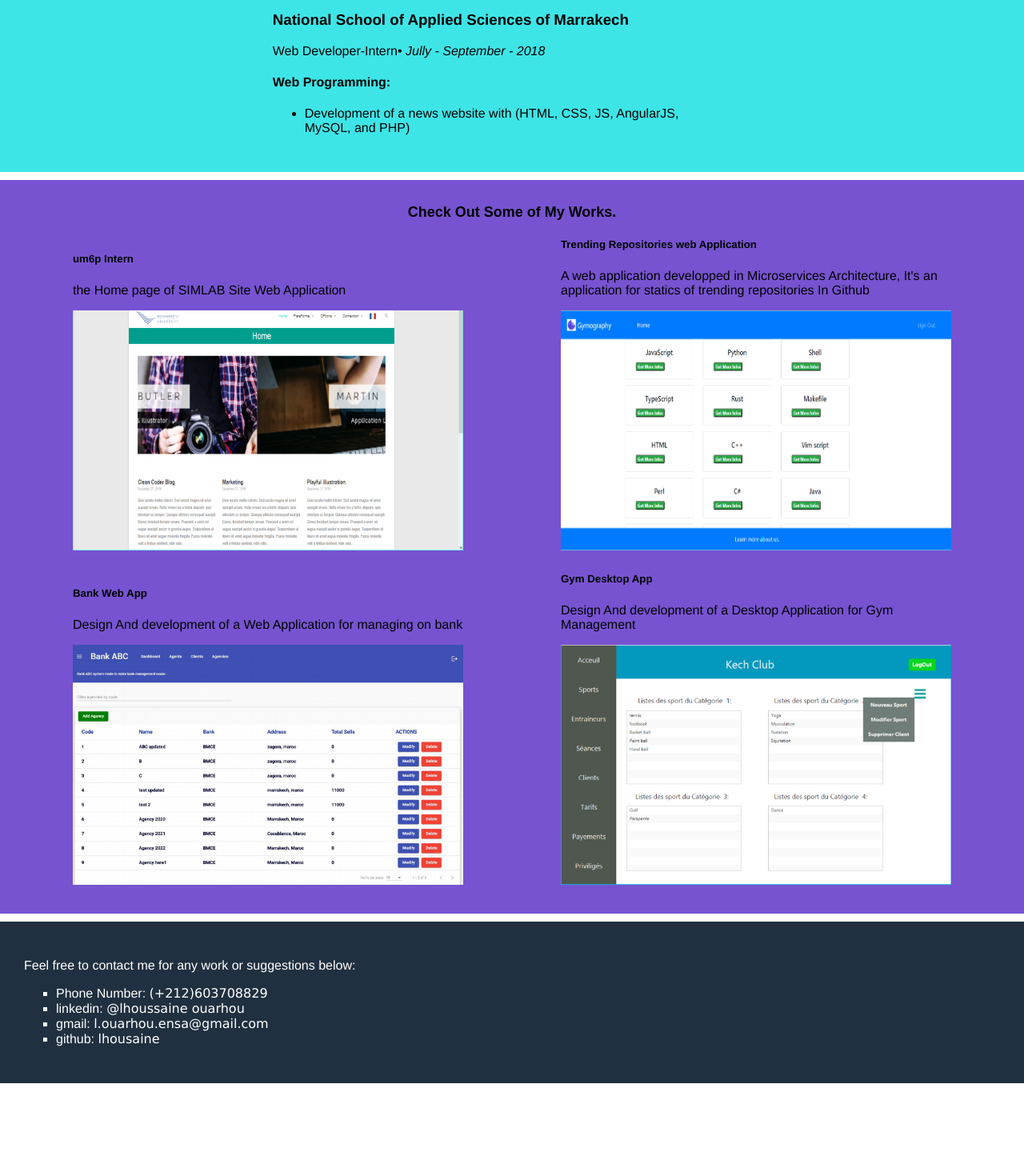
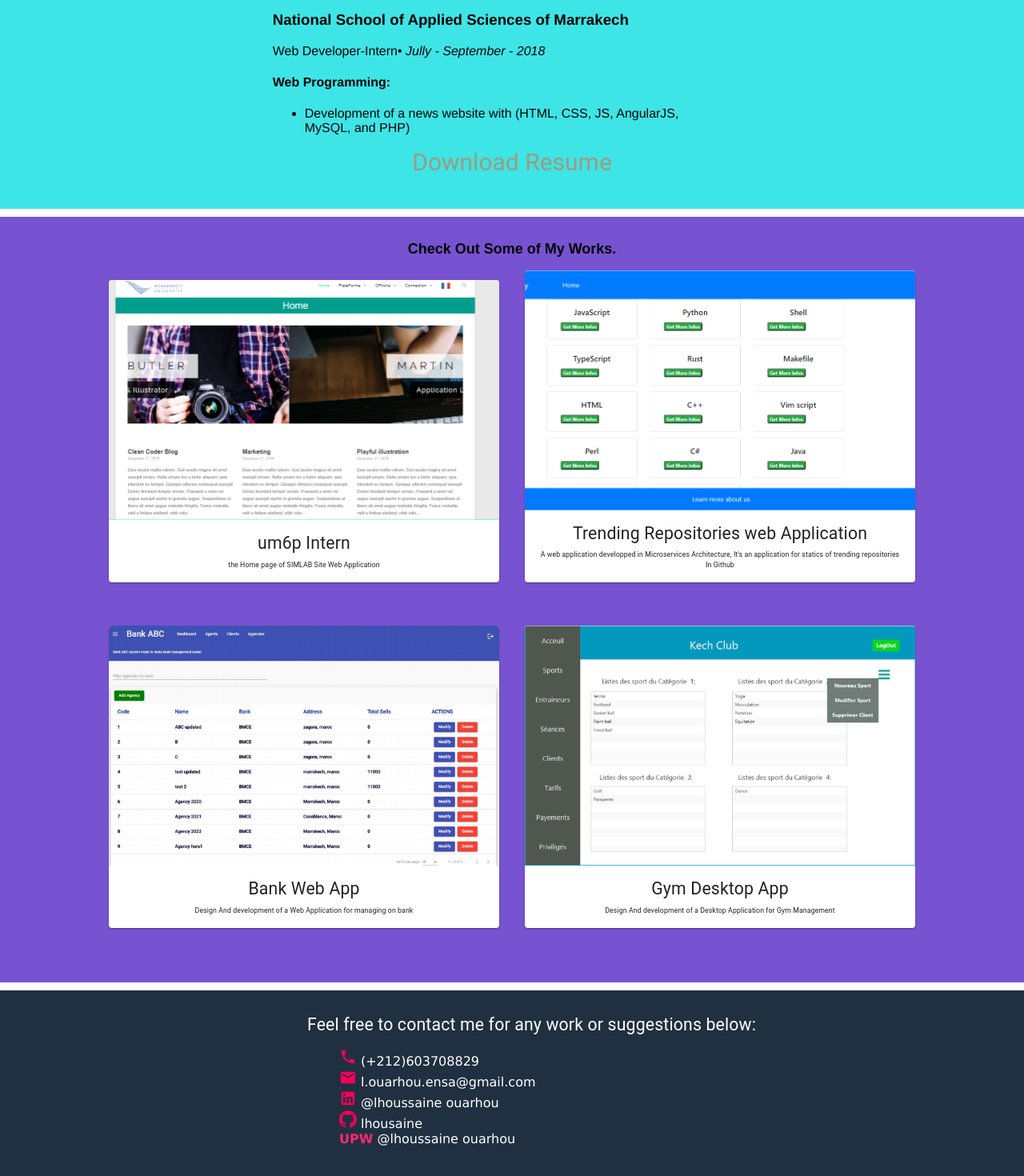
Before and after one commit to lhousaine/my_portfolio, a React (Create React App) app: page / in a window 1280 px wide. Shown: the part 1072-2542 px from the top of the page at 80% size. Before the commit the page ends 2426 px from the top, so only its background shows below. Built offline with nearby package versions, Linux system fonts and the light colour scheme.

Commit message:
refactor the project
create a version of my personnal web site by adding material UI

```diff
--- a/package.json
+++ b/package.json
@@ -4,6 +4,8 @@
   "private": true,
   "homepage": "http://lhousaine.github.io/my_portfolio",
   "dependencies": {
+    "@material-ui/core": "^4.11.0",
+    "@material-ui/icons": "^4.9.1",
     "cra-template": "1.0.3",
     "react": "^16.14.0",
     "react-dom": "^16.14.0",
--- a/public/index.html
+++ b/public/index.html
@@ -2,12 +2,12 @@
 <html lang="en">
   <head>
     <meta charset="utf-8" />
-    <link rel="icon" href="%PUBLIC_URL%/favicon.ico" />
+    <link rel="icon" href="%PUBLIC_URL%/imgs/profile.jpg" />
     <meta name="viewport" content="width=device-width, initial-scale=1" />
     <meta name="theme-color" content="#000000" />
     <meta
       name="description"
-      content="Web site created using create-react-app"
+      content="My personnal Web site presenting my achievements"
     />
     <link rel="apple-touch-icon" href="%PUBLIC_URL%/logo192.png" />
     <!--
@@ -24,7 +24,7 @@
       work correctly both with client-side routing and a non-root public URL.
       Learn how to configure a non-root public URL by running `npm run build`.
     -->
-    <title>React App</title>
+    <title>Portfolio OUARHOU Lhoussaine</title>
   </head>
   <body>
     <noscript>You need to enable JavaScript to run this app.</noscript>
--- a/src/App.js
+++ b/src/App.js
@@ -1,12 +1,10 @@
 import React, { Component } from 'react';
 import './App.css';
 import Header from './components/Header';
-import Presentation from './components/Presentation';
 import About from './components/About';
 import Resume from './components/Resume';
 import Portfolio from './components/Portfolio';
 import ContactMe from './components/ContactMe';
-import Footer from './components/Footer';
 import resumeData from './resumeData';
 
 class App extends Component {
--- a/src/components/ContactMe.js
+++ b/src/components/ContactMe.js
@@ -1,16 +1,39 @@
 import React, { Component } from 'react';
+import Typography from '@material-ui/core/Typography';
+import { makeStyles } from '@material-ui/core/styles';
+import LinkedInIcon from '@material-ui/icons/LinkedIn';
+import GitHubIcon from '@material-ui/icons/GitHub';
+import EmailIcon from '@material-ui/icons/Email';
+import PhoneIcon from '@material-ui/icons/Phone';
 
-export default class ContactMe extends Component {
-    render() {
-        let resumeData = this.props.resumeData;
+const useStyles = makeStyles({
+    root: {
+        width: '100%',
+        maxWidth: 1000,
+    },
+});
+
+export default function ContactMe(props) {
+    const classes = useStyles();
+
+    let resumeData = props.resumeData;
+    const contactIcon = (contactName) => {
+        switch (contactName) {
+
+            case "linkedIn": return <LinkedInIcon color="secondary" fontSize="large" />;
+            case "github": return <GitHubIcon color="secondary" fontSize="large" />;
+            case "gmail": return <EmailIcon color="secondary" fontSize="large" />;
+            case "phoneNumber": return <PhoneIcon color="secondary" fontSize="large" />;
+            case "upWork": return <h4 style={{display: 'inline', color: "#ff2873"}}>UPW</h4>;
+            default: return <h1> </h1>
+        }
+    }
     return (
         <section id="contact" className="contactMe">
-                <div className="row">
-                    <div>
-                        <p className="lead">
+            <div className={classes.root}>
+                <Typography variant="h4" gutterBottom>
                     Feel free to contact me for any work or suggestions below:
-                        </p>
-                    </div>
+                </Typography>
             </div>
             <div>
                 <aside>
@@ -19,8 +42,8 @@ export default class ContactMe extends Component {
                             resumeData.contacts && resumeData.contacts.map(item => {
                                 return (
                                     <li key={item.name}>
-                                            <span>{item.name}: </span>
                                         <a className="contact" href={item.url} target="">
+                                        <span>  {contactIcon(item.name)}   </span>
                                             <span>{item.userId}</span>
                                         </a>
                                     </li>
@@ -34,4 +57,3 @@ export default class ContactMe extends Component {
         </section>
     );
 }
-}
--- a/src/components/Header.js
+++ b/src/components/Header.js
@@ -1,15 +1,15 @@
-import React, { Component } from 'react';
+import React from 'react';
 
-export default class Header extends Component {
-    render() {
-        let resumeData = this.props.resumeData;
+export default function Header(props) {
+
+    let resumeData = props.resumeData;
     return (
         <React.Fragment>
             <header id="home">
                 <div className="header-links">
                     <ul className="links">
                         <li className="current">
-                                <a className="smoothscroll" href="#presentation">Home</a>
+                            <a className="smoothscroll" href="#">Home</a>
                         </li>
                         <li><a className="smoothscroll" href="#about">About</a></li>
                         <li><a className="smoothscroll" href="#resume">Resume</a></li>
@@ -22,4 +22,3 @@ export default class Header extends Component {
         </React.Fragment >
     );
 }
-}
--- a/src/components/Portfolio.js
+++ b/src/components/Portfolio.js
@@ -1,25 +1,57 @@
-import React, { Component } from 'react';
+import React from 'react';
+import { makeStyles } from '@material-ui/core/styles';
+import Box from '@material-ui/core/Box';
+import Card from '@material-ui/core/Card';
+import CardActionArea from '@material-ui/core/CardActionArea';
+import CardContent from '@material-ui/core/CardContent';
+import CardMedia from '@material-ui/core/CardMedia';
+import Typography from '@material-ui/core/Typography';
 
-export default class Porfolio extends Component {
-    render() {
-        let resumeData = this.props.resumeData;
+export default function Porfolio(props) {
+
+    const useStyles = makeStyles({
+        root: {
+            maxWidth: 500,
+            minWidth: 300,
+        },
+        media: {
+            height: 300,
+            minHeight:140,
+        },
+    });
+
+    const classes = useStyles();
+
+    let resumeData = props.resumeData;
+
     return (
         <section id="portfolio" className="portfolio">
             <div className="row">
                 <div className="title">Check Out Some of My Works.</div>
                 <div className="portfolio_works">
                     {
+
                         resumeData.portfolio && resumeData.portfolio.map((item) => {
                             return (
-                                    <div className="portfolio-work">
-                                        <div className="overlay">
-                                            <div className="portfolio-item-meta">
-                                                <h5>{item.name}</h5>
-                                                <p>{item.description}</p>
-                                            </div>
-                                        </div>
-                                        <img src={process.env.PUBLIC_URL + item.imgurl} className="work_img" />
-                                    </div>
+                                <Box m={1} p={1} className="portfolio-work">
+                                <Card className={classes.root}>
+                                    <CardActionArea>
+                                        <CardMedia
+                                            className={classes.media}
+                                            image={process.env.PUBLIC_URL + item.imgurl}
+                                            title="Contemplative Reptile"
+                                        />
+                                        <CardContent>
+                                            <Typography gutterBottom variant="h4" component="h2">
+                                                {item.name}
+                                            </Typography>
+                                            <Typography variant="body2" color="textPrimary" component="h5">
+                                                {item.description}
+                                            </Typography>
+                                        </CardContent>
+                                    </CardActionArea>
+                                </Card>
+                                </Box>
                             )
                         })
                     }
@@ -28,4 +60,3 @@ export default class Porfolio extends Component {
         </section>
     );
 }
-}
--- a/src/components/Presentation.js
+++ /dev/null
@@ -1,33 +0,0 @@
-import React, { Component } from 'react';
-
-export default class Presentation extends Component {
-    render() {
-        let resumeData = this.props.resumeData;
-        return (
-             <section id="presentation" className="presentation">
-                    <div className="row banner">
-                        <div className="banner-text">
-                            <h1 className="responsive-headline">I am {resumeData.name}.</h1>
-                            <h3 style={{ color: '#fff', fontFamily: 'sans-serif' }}>I am a {resumeData.role}.{resumeData.roleDescription}
-                            </h3>
-                            <ul className="social">
-                                {
-                                    resumeData.socialLinks && resumeData.socialLinks.map(item => {
-                                        return (
-                                            <li key={item.name}>
-                                                <a href={item.url} target="">
-                                                    <i className={item.className}>{item.name}:   </i>
-                                                    <i className={item.className}>{  item.url  }</i>
-                                                </a>
-                                            </li>
-                                        )
-                                    }
-                                    )
-                                }
-                            </ul>
-                        </div>
-                    </div>
-            </section>
-        );
-    }
-}
--- a/src/components/Resume.js
+++ b/src/components/Resume.js
@@ -1,14 +1,19 @@
-import React, { Component } from 'react';
-export default class Resume extends Component {
-    render() {
-        let resumeData = this.props.resumeData;
+import React from 'react';
+import Typography from '@material-ui/core/Typography';
+
+export default function Resume(props) {
+
+    let resumeData = props.resumeData;
     return (
         <section id="resume" className="resume">
+            <div className="resume-content">
                 <div className="education">
-                    <div className="three columns header-col">
-                        <h1><span>Education</span></h1>
+                    <div className="header-col">
+                        <h1>
+                            <span>Education</span>
+                        </h1>
                     </div>
-                    <div className="nine columns main-col">
+                    <div>
                         {
                             resumeData.education && resumeData.education.map((item) => {
                                 return (
@@ -61,7 +66,7 @@ export default class Resume extends Component {
                                                         })
                                                     }
                                                 </ul>
-                                                {item.Tools?<h4>Tools :</h4>:""}
+                                                {item.Tools ? <h4>Tools :</h4> : ""}
                                                 <ul className="tools">
                                                     {
                                                         item.Tools && item.Tools.map((item) => {
@@ -80,7 +85,7 @@ export default class Resume extends Component {
                     </div>
                 </div>
                 <div className="skills">
-                    <div className="three columns header-col">
+                    <div className="columns">
                         <h1><span>Skills</span></h1>
                     </div>
                     <div className="nine columns main-col">
@@ -100,7 +105,14 @@ export default class Resume extends Component {
                         </div>
                     </div>
                 </div>
+            </div>
+            <div className="resume-link">
+                <a href={process.env.PUBLIC_URL + '/resume.pdf'} target="_blank">
+                    <Typography variant="h3" gutterBottom>
+                        Download Resume
+                    </Typography>
+                </a>
+            </div>
         </section>
     );
 }
-}
--- a/src/index.css
+++ b/src/index.css
@@ -58,6 +58,7 @@ header{
   display: flex;
   flex-direction: row;
 }
+
 .about div{
   padding-right:10px;
 }
@@ -67,18 +68,31 @@ header{
 .resume{
   background-color: #3DE5E7;
   color: #010101;
+}
+.resume-content{
   display: flex;
   flex-direction: row;
   justify-content: space-between;
 }
-.resume div{
+.resume-content div{
   margin: 0 5px;
+}
+
+.resume-link{
+  text-align: center;
+}
+.resume-link a{
+  text-decoration: none;
+  text-align: center;
+  color: rgb(161, 154, 123);
 }
 /* Portfolio*/
 .portfolio{
   background-color: #7753D1;
 }
-
+.portfolio_works{
+  text-align: center;
+}
 .portfolio-work{
   width:40%;
   height: 400px;
@@ -95,10 +109,10 @@ header{
 .contactMe{
   background-color: #203040;
   color: white;
+  padding-left: 30%;
 }
 .contacts{
-  list-style-type:square;
-
+  list-style-type:none;
 }
 .contact{
   text-decoration: solid;
@@ -108,12 +122,12 @@ header{
   font-family: Verdana, Geneva, Tahoma, sans-serif;
   font-style: inherit;
 }
-.contact:hover{
+a:hover{
   color: #f1951c;
 }
 /* Footer */
 .footer{
   width: 100%;
   background-color: #203040;
-  color: white;
+  color: #ffffff;
 }
--- a/src/resumeData.js
+++ b/src/resumeData.js
@@ -4,13 +4,8 @@ let resumeData = {
     "role": "Full Satck Developer",
     "contacts":[
         {
-            "name":"Phone Number",
+            "name":"phoneNumber",
             "userId":"(+212)603708829"
-        },
-        {
-            "name":"linkedin",
-            "url":"https://www.linkedin.com/in/lhoussaine-ouarhou/",
-            "userId":"@lhoussaine ouarhou"
         },
         {
             "name":"gmail",
@@ -18,9 +13,19 @@ let resumeData = {
             "userId":"l.ouarhou.ensa@gmail.com"
         },
         {
+            "name":"linkedIn",
+            "url":"https://www.linkedin.com/in/lhoussaine-ouarhou/",
+            "userId":"@lhoussaine ouarhou"
+        },
+        {
             "name":"github",
             "url":"http://github.com/lhousaine",
             "userId":"lhousaine"
+        },
+        {
+            "name":"upWork",
+            "url":"https://www.upwork.com/freelancers/~010088e6cba5d43556",
+            "userId":"@lhoussaine ouarhou"
         }
     ],
     "skypeid": "lhoussaine ouarhou",
@@ -159,7 +164,7 @@ let resumeData = {
             "skillname": "Databases: MySQL, MongoDB, Oracle,Postres, Firebaser"
         },
         {
-            "skillname": "Familiar with Android, Flutter"
+            "skillname": "Familiar with Android, Flutter, Python(Flask), PHP"
         }
     ],
     "portfolio": [
```
Also changed, not shown: src/components/Footer.js (+5 -5 lines), 2 other files (tests, documents, lock files or other folders). Lines whose indentation alone changed are shown as unchanged.
